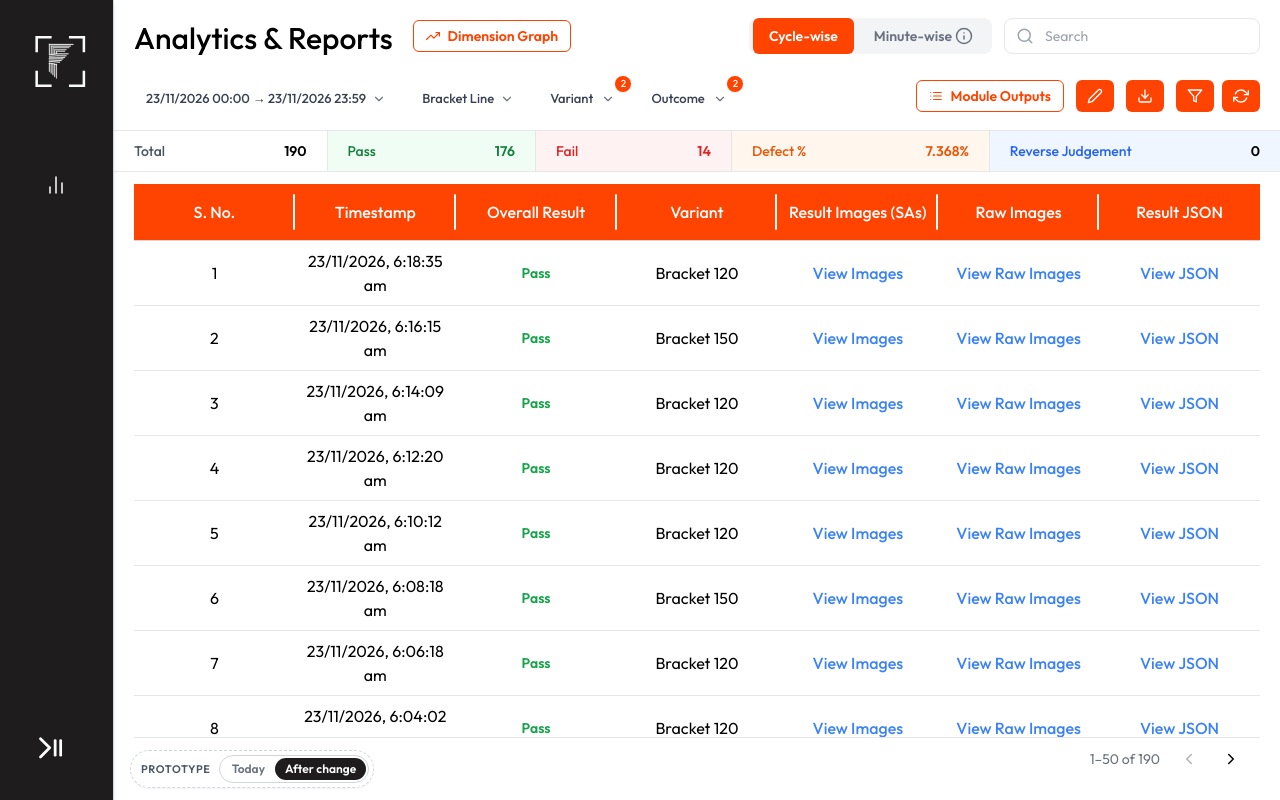
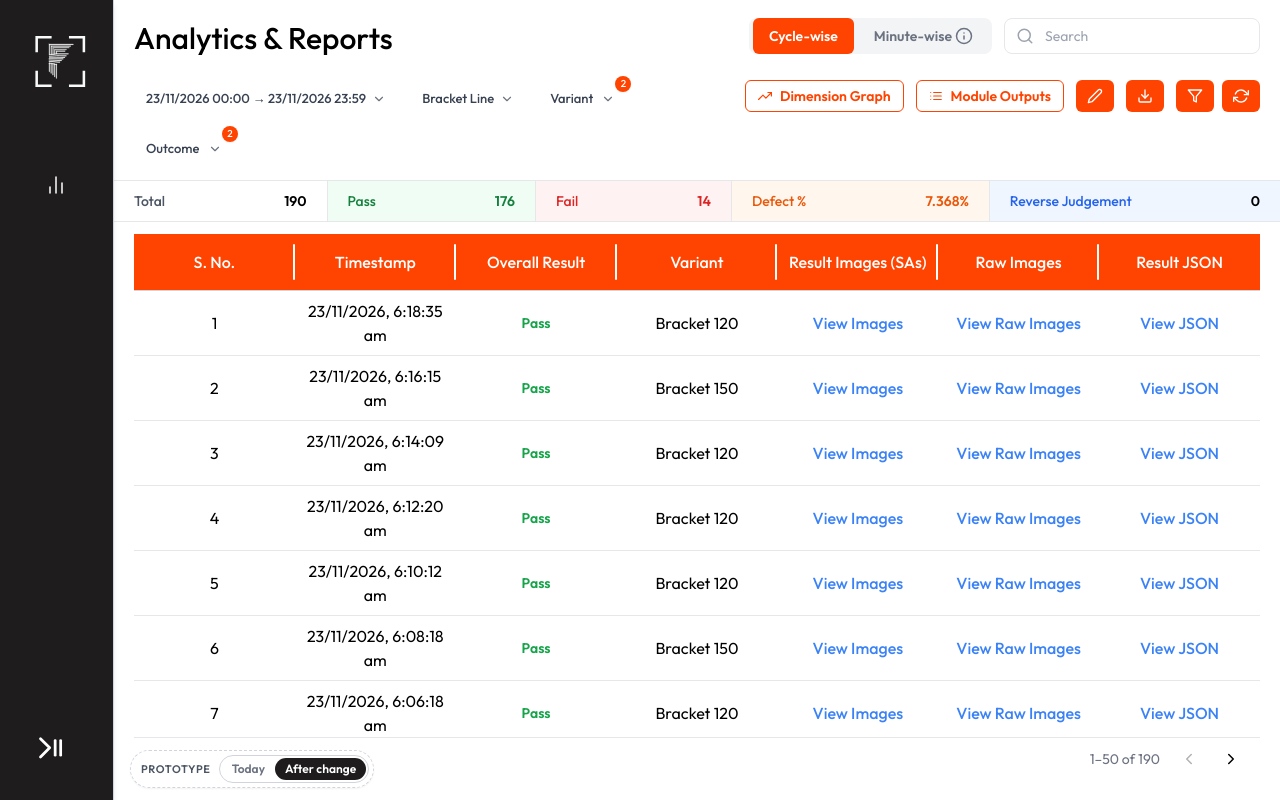
Before and after one commit to vbv-fr/dimension-graph-prototype, a plain HTML site: page reports.html in a window 1280 px wide. Drawn offline with nearby package versions, Linux system fonts and the light colour scheme.

Commit message:
Move Dimension Graph button next to Module Outputs
Co-Authored-By: Claude Opus 5.5 <noreply@anthropic.com>

```diff
--- a/reports.html
+++ b/reports.html
@@ -52,7 +52,7 @@ button:disabled{cursor:default}
 .heading .h1{font-size:30px;line-height:36px;font-weight:500;white-space:nowrap}
 .heading .hsub{display:flex;align-items:baseline;gap:8px;font-size:20px;line-height:28px;font-weight:500}
 /* The Heading's empty subcontent slot adds an 8px gap: pull the button back so it sits the title's 20px padding away. */
-.dgw{margin-left:-8px;margin-top:8px}
+.dgw[hidden]{display:none}
 .hr{display:flex;align-items:center;gap:12px;margin:8px 20px 0 0}
 .tabs{display:flex;align-items:center;height:36px;padding:4px;border-radius:8px;background:var(--g100)}
 .tabs button{display:flex;align-items:center;gap:4px;height:36px;padding:0 16px;border-radius:6px;font-size:14px;line-height:20px;font-weight:600;
@@ -289,9 +289,6 @@ td.empty{padding:8px 0;text-align:center;font-size:16px;color:var(--g600);backgr
   <header class="top">
     <div class="hl">
       <div class="heading"><div class="h1">Analytics &amp; Reports</div><div class="hsub"></div></div>
-      <div class="dgw" id="dgWrap" hidden>
-        <button type="button" class="obtn" id="dgBtn"><svg class="i i14"><use href="#i-trend"/></svg>Dimension Graph</button>
-      </div>
     </div>
     <div class="hr">
       <div class="tabs">
@@ -318,6 +315,7 @@ td.empty{padding:8px 0;text-align:center;font-size:16px;color:var(--g600);backgr
             <button type="button" class="chip" style="width:100px"><span class="t">Outcome</span><svg class="i"><use href="#i-down"/></svg><span class="badge">2</span></button>
           </div>
         </div>
+        <div class="tipw dgw" id="dgWrap" hidden><button type="button" class="obtn" id="dgBtn"><svg class="i i14"><use href="#i-trend"/></svg>Dimension Graph</button></div>
         <div class="tipw" id="moWrap"><button type="button" class="obtn" id="moBtn"><svg class="i i14"><use href="#i-list"/></svg>Module Outputs</button></div>
         <div class="tipw"><button type="button" class="ibtn" aria-label="Edit Table"><svg class="i"><use href="#i-edit2"/></svg></button><div class="tip">Edit Table</div></div>
         <div class="tipw"><button type="button" class="ibtn" id="pageDl" aria-label="Download"><svg class="i"><use href="#i-dl"/></svg></button><div class="tip">Download</div></div>
```
Also changed, not shown: download-after.png, modal-after.png, multi-after.png, no-data-after.png, no-dims-after.png, one-after.png, pick-after.png, range-after.png, reports-after.png, reports-today.png, units-after.png.
